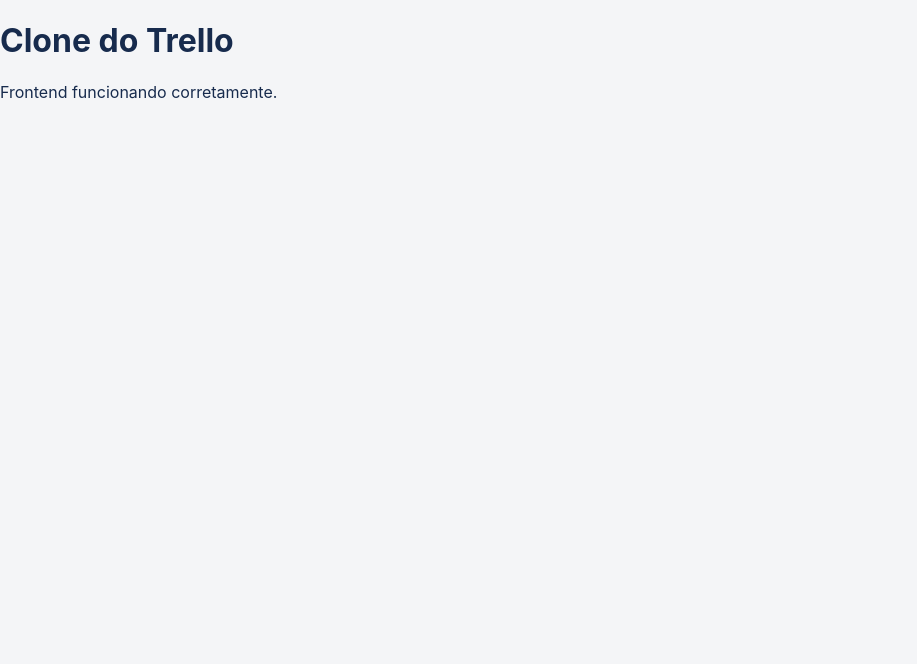
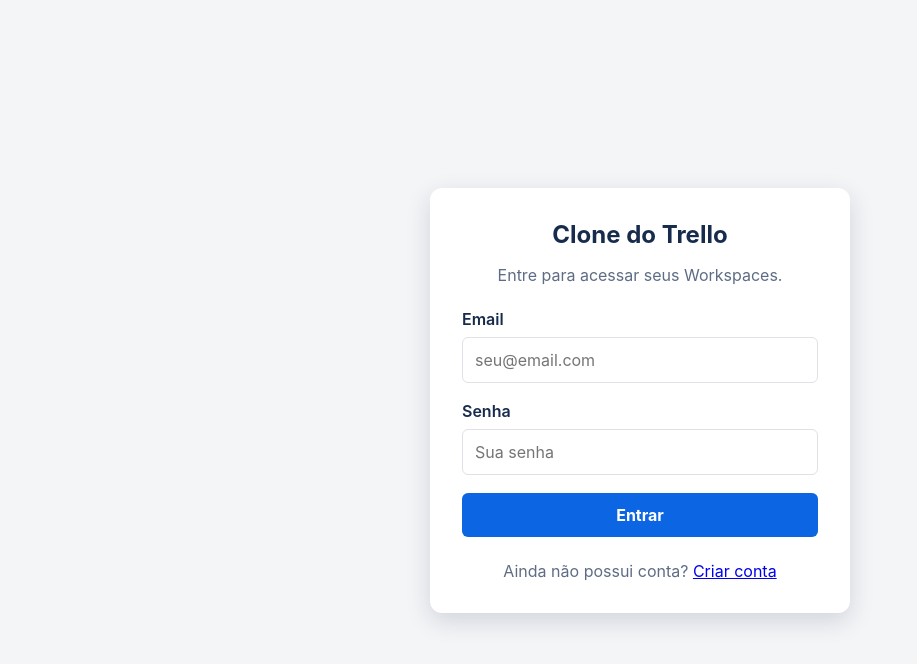
Before and after one commit to oMarceloSC/Clone-Trello, a React (Vite) app in the folder frontend/: page /login in a window 1280 px wide. Shown: the top 664 px of the page, without its empty margins (0-917 px from the left). Built offline with nearby package versions, Linux system fonts and the light colour scheme.

Commit message:
implement authentication flow

```diff
--- a/frontend/src/App.tsx
+++ b/frontend/src/App.tsx
@@ -1,10 +1,7 @@
+import { AppRoutes } from "./routes/AppRoutes";
+
 function App() {
-  return (
-    <main>
-      <h1>Clone do Trello</h1>
-      <p>Frontend funcionando corretamente.</p>
-    </main>
-  );
+  return <AppRoutes />;
 }
 
 export default App;
--- /dev/null
+++ b/frontend/src/features/auth/pages/LoginPage.tsx
@@ -0,0 +1,126 @@
+import { zodResolver } from "@hookform/resolvers/zod";
+import axios from "axios";
+import { useState } from "react";
+import { useForm } from "react-hook-form";
+import { Link, useNavigate } from "react-router";
+
+import {
+  loginSchema,
+  type LoginFormData,
+} from "../schemas/login.schema";
+import { login } from "../services/auth.service";
+
+export function LoginPage() {
+  const navigate = useNavigate();
+  const [apiError, setApiError] = useState<string | null>(null);
+
+  const {
+    register,
+    handleSubmit,
+    formState: { errors, isSubmitting },
+  } = useForm<LoginFormData>({
+    resolver: zodResolver(loginSchema),
+    defaultValues: {
+      email: "",
+      password: "",
+    },
+  });
+
+  async function handleLogin(data: LoginFormData) {
+    try {
+      setApiError(null);
+
+      const response = await login(data);
+
+      localStorage.setItem(
+        "@clone-trello:token",
+        response.token,
+      );
+
+      localStorage.setItem(
+        "@clone-trello:user",
+        JSON.stringify(response.user),
+      );
+
+      navigate("/dashboard");
+    } catch (error) {
+      if (axios.isAxiosError(error)) {
+        const message =
+          error.response?.data?.message ??
+          "Não foi possível realizar o login.";
+
+        setApiError(message);
+        return;
+      }
+
+      setApiError("Ocorreu um erro inesperado.");
+    }
+  }
+
+  return (
+    <main className="auth-page">
+      <section className="auth-card">
+        <header className="auth-header">
+          <h1>Clone do Trello</h1>
+          <p>Entre para acessar seus Workspaces.</p>
+        </header>
+
+        <form
+          className="auth-form"
+          onSubmit={handleSubmit(handleLogin)}
+        >
+          <div className="form-field">
+            <label htmlFor="email">Email</label>
+
+            <input
+              id="email"
+              type="email"
+              placeholder="seu@email.com"
+              autoComplete="email"
+              {...register("email")}
+            />
+
+            {errors.email && (
+              <span className="field-error">
+                {errors.email.message}
+              </span>
+            )}
+          </div>
+
+          <div className="form-field">
+            <label htmlFor="password">Senha</label>
+
+            <input
+              id="password"
+              type="password"
+              placeholder="Sua senha"
+              autoComplete="current-password"
+              {...register("password")}
+            />
+
+            {errors.password && (
+              <span className="field-error">
+                {errors.password.message}
+              </span>
+            )}
+          </div>
+
+          {apiError && (
+            <div className="api-error" role="alert">
+              {apiError}
+            </div>
+          )}
+
+          <button type="submit" disabled={isSubmitting}>
+            {isSubmitting ? "Entrando..." : "Entrar"}
+          </button>
+        </form>
+
+        <p className="auth-footer">
+          Ainda não possui conta?{" "}
+          <Link to="/register">Criar conta</Link>
+        </p>
+      </section>
+    </main>
+  );
+}
--- /dev/null
+++ b/frontend/src/features/auth/schemas/login.schema.ts
@@ -0,0 +1,10 @@
+import { z } from "zod";
+
+export const loginSchema = z.object({
+  email: z.email("Informe um email válido"),
+  password: z
+    .string()
+    .min(6, "A senha deve possuir pelo menos 6 caracteres"),
+});
+
+export type LoginFormData = z.infer<typeof loginSchema>;
--- /dev/null
+++ b/frontend/src/features/auth/services/auth.service.ts
@@ -0,0 +1,16 @@
+import { api } from "../../../services/api";
+import type {
+  LoginRequest,
+  LoginResponse,
+} from "../types/auth.types";
+
+export async function login(
+  credentials: LoginRequest,
+): Promise<LoginResponse> {
+  const response = await api.post<LoginResponse>(
+    "/auth/login",
+    credentials,
+  );
+
+  return response.data;
+}
--- a/frontend/src/index.css
+++ b/frontend/src/index.css
@@ -1,3 +1,13 @@
+:root {
+  font-family:
+    Inter, system-ui, -apple-system, BlinkMacSystemFont,
+    "Segoe UI", sans-serif;
+  color: #172b4d;
+  background: #f4f5f7;
+  font-synthesis: none;
+  text-rendering: optimizeLegibility;
+}
+
 * {
   box-sizing: border-box;
 }
@@ -10,11 +20,6 @@
 
 body {
   margin: 0;
-  font-family:
-    Inter, system-ui, -apple-system, BlinkMacSystemFont, "Segoe UI",
-    sans-serif;
-  background: #f4f5f7;
-  color: #172b4d;
 }
 
 button,
@@ -23,3 +28,125 @@
 select {
   font: inherit;
 }
+
+button {
+  cursor: pointer;
+}
+
+.auth-page,
+.placeholder-page {
+  min-height: 100vh;
+  display: grid;
+  place-items: center;
+  padding: 24px;
+}
+
+.auth-card {
+  width: 100%;
+  max-width: 420px;
+  padding: 32px;
+  border-radius: 12px;
+  background: #ffffff;
+  box-shadow: 0 8px 24px rgb(9 30 66 / 15%);
+}
+
+.auth-header {
+  margin-bottom: 24px;
+  text-align: center;
+}
+
+.auth-header h1 {
+  margin: 0 0 8px;
+}
+
+.auth-header p,
+.auth-footer {
+  color: #5e6c84;
+}
+
+.auth-form {
+  display: grid;
+  gap: 18px;
+}
+
+.form-field {
+  display: grid;
+  gap: 8px;
+}
+
+.form-field label {
+  font-weight: 600;
+}
+
+.form-field input {
+  width: 100%;
+  padding: 12px;
+  border: 1px solid #dfe1e6;
+  border-radius: 6px;
+  outline: none;
+}
+
+.form-field input:focus {
+  border-color: #0c66e4;
+  box-shadow: 0 0 0 2px rgb(12 102 228 / 20%);
+}
+
+.field-error,
+.api-error {
+  color: #ae2a19;
+  font-size: 14px;
+}
+
+.api-error {
+  padding: 12px;
+  border-radius: 6px;
+  background: #ffebe6;
+}
+
+.auth-form button,
+.dashboard-header button {
+  padding: 12px 18px;
+  border: 0;
+  border-radius: 6px;
+  background: #0c66e4;
+  color: #ffffff;
+  font-weight: 700;
+}
+
+.auth-form button:disabled {
+  cursor: not-allowed;
+  opacity: 0.65;
+}
+
+.auth-footer {
+  margin: 24px 0 0;
+  text-align: center;
+}
+
+.dashboard-page {
+  min-height: 100vh;
+}
+
+.dashboard-header {
+  display: flex;
+  align-items: center;
+  justify-content: space-between;
+  gap: 24px;
+  padding: 20px 32px;
+  background: #ffffff;
+  box-shadow: 0 1px 4px rgb(9 30 66 / 15%);
+}
+
+.dashboard-header h1,
+.dashboard-header p {
+  margin: 0;
+}
+
+.dashboard-header p {
+  margin-top: 4px;
+  color: #5e6c84;
+}
+
+.dashboard-content {
+  padding: 32px;
+}
--- a/frontend/src/main.tsx
+++ b/frontend/src/main.tsx
@@ -1,11 +1,14 @@
 import { StrictMode } from "react";
 import { createRoot } from "react-dom/client";
+import { BrowserRouter } from "react-router";
 
-import App from "./App.tsx";
+import App from "./App";
 import "./index.css";
 
 createRoot(document.getElementById("root")!).render(
   <StrictMode>
-    <App />
+    <BrowserRouter>
+      <App />
+    </BrowserRouter>
   </StrictMode>,
 );
--- /dev/null
+++ b/frontend/src/pages/DashboardPage.tsx
@@ -0,0 +1,49 @@
+import { useNavigate } from "react-router";
+
+import type { User } from "../features/auth/types/auth.types";
+
+export function DashboardPage() {
+  const navigate = useNavigate();
+
+  const storedUser = localStorage.getItem(
+    "@clone-trello:user",
+  );
+
+  const user: User | null = storedUser
+    ? JSON.parse(storedUser)
+    : null;
+
+  function handleLogout() {
+    localStorage.removeItem("@clone-trello:token");
+    localStorage.removeItem("@clone-trello:user");
+
+    navigate("/login");
+  }
+
+  return (
+    <main className="dashboard-page">
+      <header className="dashboard-header">
+        <div>
+          <h1>Clone do Trello</h1>
+          <p>
+            Bem-vindo
+            {user ? `, ${user.name}` : ""}.
+          </p>
+        </div>
+
+        <button type="button" onClick={handleLogout}>
+          Sair
+        </button>
+      </header>
+
+      <section className="dashboard-content">
+        <h2>Seus Workspaces</h2>
+
+        <p>
+          A listagem de Workspaces será adicionada na próxima
+          etapa.
+        </p>
+      </section>
+    </main>
+  );
+}
--- /dev/null
+++ b/frontend/src/routes/AppRoutes.tsx
@@ -0,0 +1,59 @@
+import { Navigate, Route, Routes } from "react-router";
+
+import { LoginPage } from "../features/auth/pages/LoginPage";
+import { DashboardPage } from "../pages/DashboardPage";
+
+function RequireAuthentication({
+  children,
+}: {
+  children: React.ReactNode;
+}) {
+  const token = localStorage.getItem("@clone-trello:token");
+
+  if (!token) {
+    return <Navigate to="/login" replace />;
+  }
+
+  return children;
+}
+
+function RegisterPlaceholder() {
+  return (
+    <main className="placeholder-page">
+      <h1>Cadastro</h1>
+      <p>A página de cadastro será implementada em seguida.</p>
+    </main>
+  );
+}
+
+export function AppRoutes() {
+  return (
+    <Routes>
+      <Route
+        path="/"
+        element={<Navigate to="/login" replace />}
+      />
+
+      <Route path="/login" element={<LoginPage />} />
+
+      <Route
+        path="/register"
+        element={<RegisterPlaceholder />}
+      />
+
+      <Route
+        path="/dashboard"
+        element={
+          <RequireAuthentication>
+            <DashboardPage />
+          </RequireAuthentication>
+        }
+      />
+
+      <Route
+        path="*"
+        element={<Navigate to="/login" replace />}
+      />
+    </Routes>
+  );
+}
--- /dev/null
+++ b/frontend/src/services/api.ts
@@ -0,0 +1,18 @@
+import axios from "axios";
+
+export const api = axios.create({
+  baseURL: import.meta.env.VITE_API_URL,
+  headers: {
+    "Content-Type": "application/json",
+  },
+});
+
+api.interceptors.request.use((config) => {
+  const token = localStorage.getItem("@clone-trello:token");
+
+  if (token) {
+    config.headers.Authorization = `Bearer ${token}`;
+  }
+
+  return config;
+});
```
Also changed, not shown: frontend/src/features/auth/types/auth.types.ts (added, +16 -0 lines), 5 other files (tests, documents, lock files or other folders).
